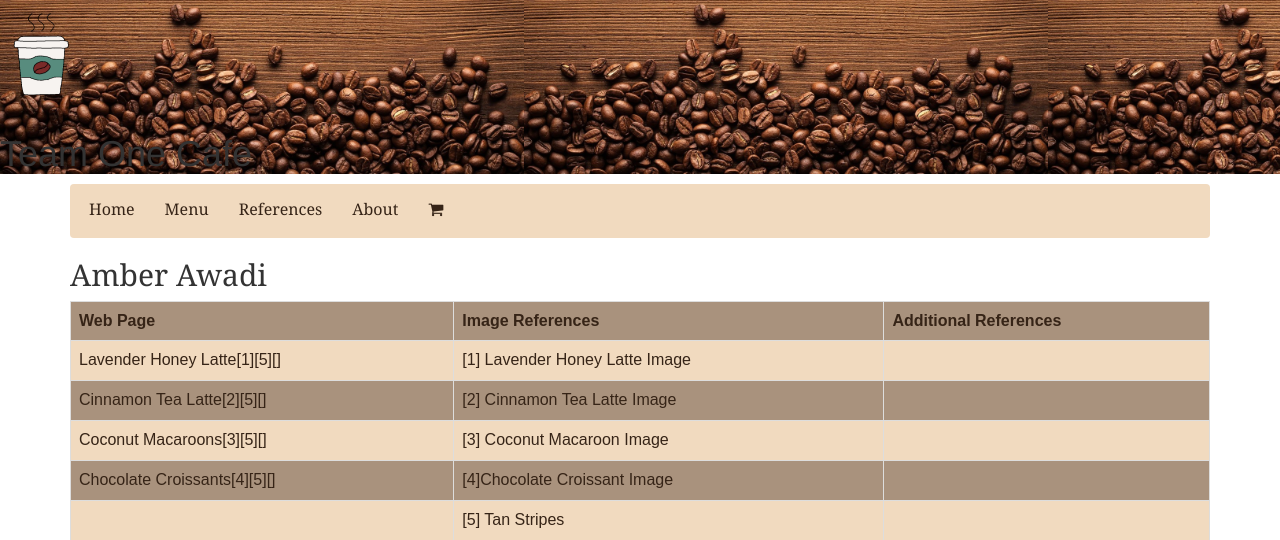
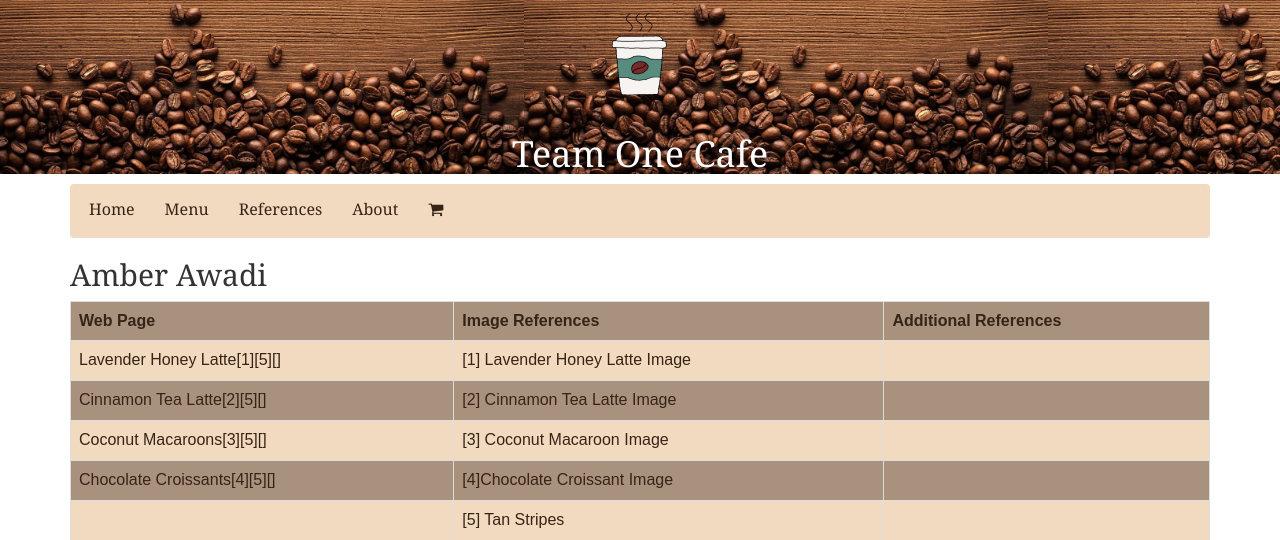
Before and after one commit to rednaksiii/cafe-website, a PHP site: page /references.html in a window 1280 px wide. Shown: the top 540 px of the page. Run offline with PHP 8.4, Linux system fonts and the light colour scheme; some libraries are stand-ins or nearby versions.

Commit message:
McGrew, Clara Updated the logo for main pages

```diff
--- a/about.css
+++ b/about.css
@@ -10,6 +10,7 @@ header
 	background-image: url("images/coffeebean.jpg");
 	background-size: contain;
 	color: white;
+    text-align: center;
 }
 
 h3 {
--- a/catalogue_desktop.css
+++ b/catalogue_desktop.css
@@ -12,8 +12,8 @@ header
 	background-image: url("images/coffeebean.jpg");
 	background-size: contain;
 	color: white;
+    text-align: center;
 }
-
 #navbar {
 	background-color: #F1DABF;
 	padding: 0;
--- a/index_desktop.css
+++ b/index_desktop.css
@@ -12,6 +12,7 @@ header
 	background-image: url("images/coffeebean.jpg");
 	background-size: contain;
 	color: white;
+    text-align: center;
 }
 
 #navbar {
--- a/references.css
+++ b/references.css
@@ -2,10 +2,19 @@ li.active {
     background-color:#a9927d;
     }
 
-    header {
-    background-color:white;
-    background-image:url("images/coffeebean.jpg");
-    background-size:contain;
+    header
+    {
+        margin: 0;
+        padding: 0;
+        font-size: 100%;
+        font-family: Georgia, Cambria, "Times New Roman", serif;
+        vertical-align: baseline;
+        border: 0;
+        background-color: white;
+        background-image: url("images/coffeebean.jpg");
+        background-size: contain;
+        color: white;
+        text-align: center;
     }
 
     #navbar {
```
